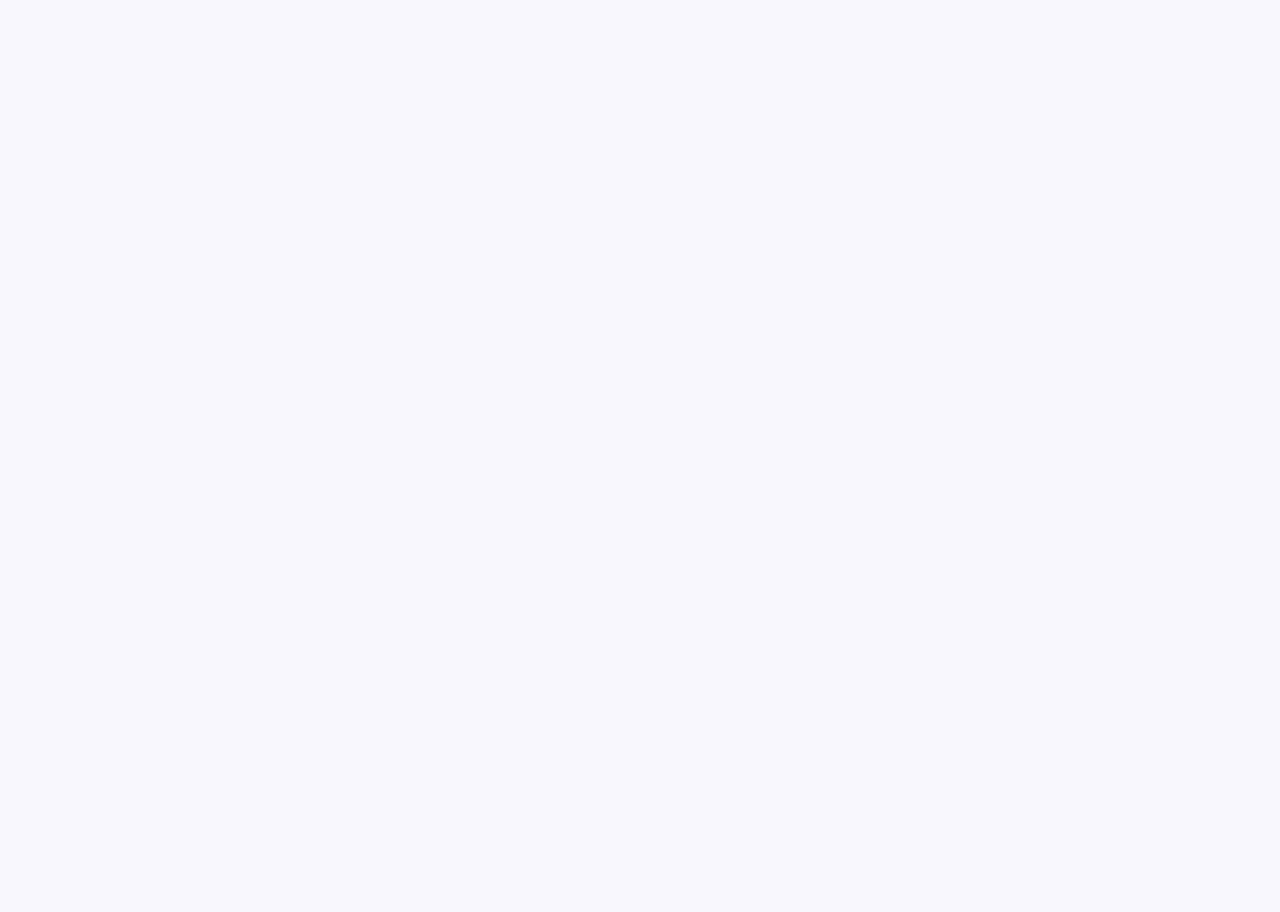
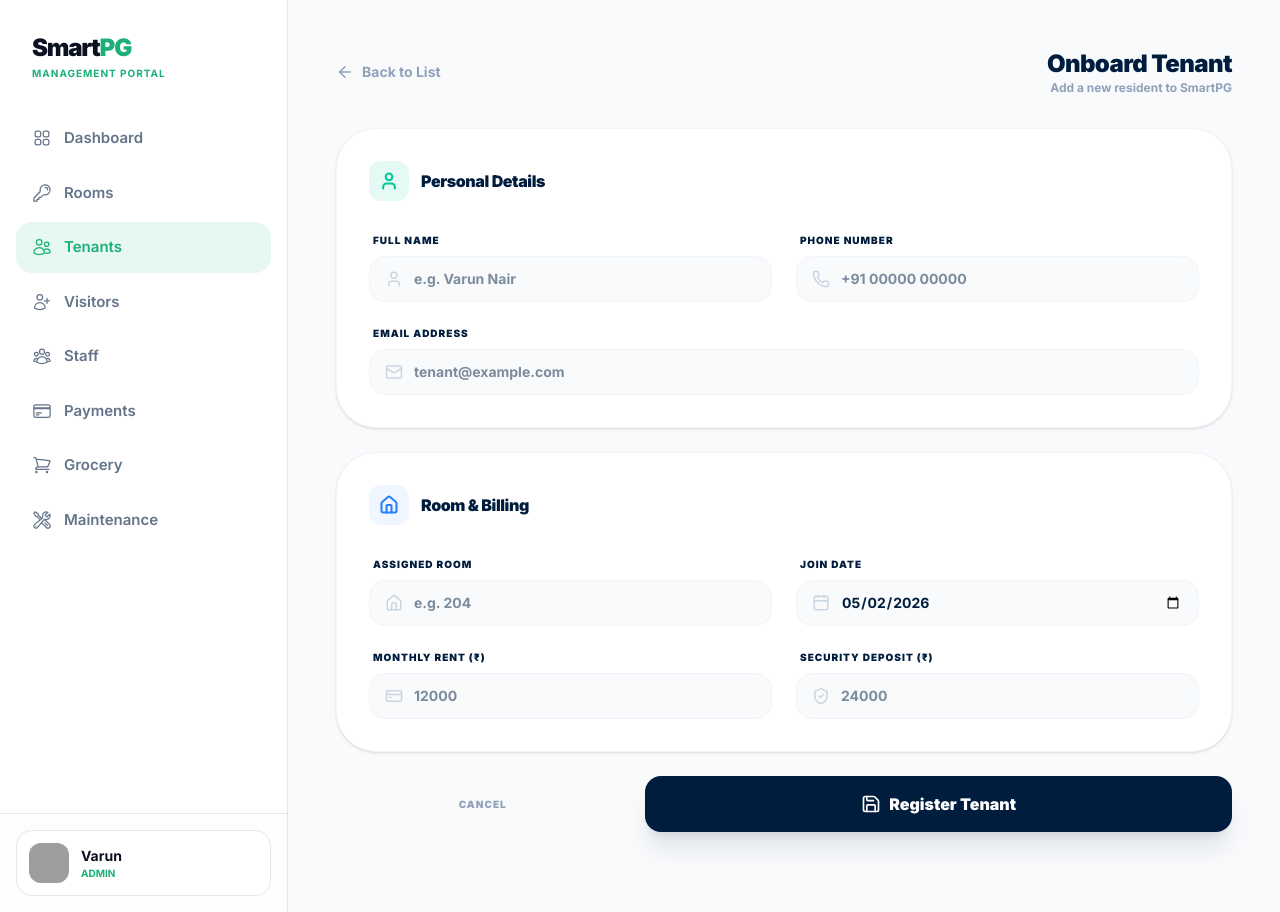
Before and after one commit to varuncareergize/smart-pg-portal-, a React (Vite) app: page /tenants/add in a window 1280 px wide. Before the commit this address had no page. Before the commit the page ends 800 px from the top, so only its background shows below. Built offline with nearby package versions, Linux system fonts and the light colour scheme; grey boxes are pictures that could not be loaded.

Commit message:
tentant_add

```diff
--- a/src/App.jsx
+++ b/src/App.jsx
@@ -15,6 +15,7 @@ import About from './pages/About';
 import Contact from './pages/Contact';
 import GroceryExpenses from './pages/GroceryExpenses';
 import Visitors from './pages/Visitors';
+import TenantsAdd from './pages/Tenant_add';
 
 function App() {
   return (
@@ -40,6 +41,7 @@ function App() {
           <Route path="/payments" element={<Payments />} />
           <Route path="/staff" element={<Staff />} />
           <Route path="/grocery" element={<GroceryExpenses />} />
+          <Route path='/tenants/add' element={<TenantsAdd />} />
         </Route>
       </Routes>
     </Router>
--- /dev/null
+++ b/src/pages/Tenant_add.jsx
@@ -0,0 +1,214 @@
+import React, { useState } from 'react';
+import { useNavigate } from 'react-router-dom';
+import {
+  UserPlus,
+  ArrowLeft,
+  Save,
+  User,
+  Phone,
+  Mail,
+  Home,
+  Calendar,
+  CreditCard,
+  ShieldCheck
+} from 'lucide-react';
+
+export default function TenantsAdd() {
+  const navigate = useNavigate();
+  const [loading, setLoading] = useState(false);
+  const [formData, setFormData] = useState({
+    full_name: '',
+    phone: '',
+    email: '',
+    room_number: '',
+    join_date: new Date().toISOString().split('T')[0],
+    security_deposit: '',
+    monthly_rent: '',
+    id_proof_type: 'Aadhar',
+  });
+
+  const handleSubmit = async (e) => {
+    e.preventDefault();
+    setLoading(true);
+
+    try {
+      // API call to your Django backend
+      const response = await fetch('http://127.0.0.1:8000/api/tenants/', {
+        method: 'POST',
+        headers: { 'Content-Type': 'application/json' },
+        credentials: 'include', // Critical for Django session auth
+        body: JSON.stringify(formData),
+      });
+
+      if (response.ok) {
+        navigate('/tenants');
+      }
+    } catch (error) {
+      console.error("Failed to add tenant:", error);
+    } finally {
+      setLoading(false);
+    }
+  };
+
+  const inputClass = "block w-full pl-11 pr-4 py-3 bg-slate-50 border border-slate-100 rounded-2xl text-sm font-bold text-[#001D3D] outline-none focus:ring-2 focus:ring-[#00C896]/10 focus:border-[#00C896] transition-all";
+  const labelClass = "text-[10px] font-black text-[#001D3D] uppercase tracking-widest ml-1 mb-2 block";
+
+  return (
+    <div className="max-w-4xl mx-auto space-y-8 pb-12">
+      {/* Header */}
+      <div className="flex items-center justify-between pt-4">
+        <button
+          onClick={() => navigate('/tenants')}
+          className="flex items-center gap-2 text-slate-400 hover:text-[#001D3D] font-bold text-sm transition-colors"
+        >
+          <ArrowLeft size={18} /> Back to List
+        </button>
+        <div className="text-right">
+          <h2 className="text-2xl font-black text-[#001D3D]">Onboard Tenant</h2>
+          <p className="text-slate-400 text-xs font-bold">Add a new resident to SmartPG</p>
+        </div>
+      </div>
+
+      <form onSubmit={handleSubmit} className="space-y-6">
+        {/* Personal Information Section */}
+        <div className="bg-white p-8 rounded-[40px] border border-slate-100 shadow-sm">
+          <div className="flex items-center gap-3 mb-8">
+            <div className="w-10 h-10 bg-[#00C896]/10 text-[#00C896] rounded-xl flex items-center justify-center">
+              <User size={20} strokeWidth={2.5} />
+            </div>
+            <h3 className="font-black text-[#001D3D]">Personal Details</h3>
+          </div>
+
+          <div className="grid grid-cols-1 md:grid-cols-2 gap-6">
+            <div className="space-y-1">
+              <label className={labelClass}>Full Name</label>
+              <div className="relative">
+                <User className="absolute left-4 top-3.5 text-slate-300" size={18} />
+                <input
+                  type="text"
+                  required
+                  placeholder="e.g. Varun Nair"
+                  className={inputClass}
+                  onChange={(e) => setFormData({...formData, full_name: e.target.value})}
+                />
+              </div>
+            </div>
+
+            <div className="space-y-1">
+              <label className={labelClass}>Phone Number</label>
+              <div className="relative">
+                <Phone className="absolute left-4 top-3.5 text-slate-300" size={18} />
+                <input
+                  type="tel"
+                  required
+                  placeholder="+91 00000 00000"
+                  className={inputClass}
+                  onChange={(e) => setFormData({...formData, phone: e.target.value})}
+                />
+              </div>
+            </div>
+
+            <div className="space-y-1 md:col-span-2">
+              <label className={labelClass}>Email Address</label>
+              <div className="relative">
+                <Mail className="absolute left-4 top-3.5 text-slate-300" size={18} />
+                <input
+                  type="email"
+                  placeholder="tenant@example.com"
+                  className={inputClass}
+                  onChange={(e) => setFormData({...formData, email: e.target.value})}
+                />
+              </div>
+            </div>
+          </div>
+        </div>
+
+        {/* Lease & Room Information Section */}
+        <div className="bg-white p-8 rounded-[40px] border border-slate-100 shadow-sm">
+          <div className="flex items-center gap-3 mb-8">
+            <div className="w-10 h-10 bg-blue-50 text-blue-500 rounded-xl flex items-center justify-center">
+              <Home size={20} strokeWidth={2.5} />
+            </div>
+            <h3 className="font-black text-[#001D3D]">Room & Billing</h3>
+          </div>
+
+          <div className="grid grid-cols-1 md:grid-cols-2 gap-6">
+            <div className="space-y-1">
+              <label className={labelClass}>Assigned Room</label>
+              <div className="relative">
+                <Home className="absolute left-4 top-3.5 text-slate-300" size={18} />
+                <input
+                  type="text"
+                  required
+                  placeholder="e.g. 204"
+                  className={inputClass}
+                  onChange={(e) => setFormData({...formData, room_number: e.target.value})}
+                />
+              </div>
+            </div>
+
+            <div className="space-y-1">
+              <label className={labelClass}>Join Date</label>
+              <div className="relative">
+                <Calendar className="absolute left-4 top-3.5 text-slate-300" size={18} />
+                <input
+                  type="date"
+                  required
+                  className={inputClass}
+                  value={formData.join_date}
+                  onChange={(e) => setFormData({...formData, join_date: e.target.value})}
+                />
+              </div>
+            </div>
+
+            <div className="space-y-1">
+              <label className={labelClass}>Monthly Rent (₹)</label>
+              <div className="relative">
+                <CreditCard className="absolute left-4 top-3.5 text-slate-300" size={18} />
+                <input
+                  type="number"
+                  required
+                  placeholder="12000"
+                  className={inputClass}
+                  onChange={(e) => setFormData({...formData, monthly_rent: e.target.value})}
+                />
+              </div>
+            </div>
+
+            <div className="space-y-1">
+              <label className={labelClass}>Security Deposit (₹)</label>
+              <div className="relative">
+                <ShieldCheck className="absolute left-4 top-3.5 text-slate-300" size={18} />
+                <input
+                  type="number"
+                  required
+                  placeholder="24000"
+                  className={inputClass}
+                  onChange={(e) => setFormData({...formData, security_deposit: e.target.value})}
+                />
+              </div>
+            </div>
+          </div>
+        </div>
+
+        {/* Actions */}
+        <div className="flex gap-4">
+          <button
+            type="button"
+            onClick={() => navigate('/tenants')}
+            className="flex-1 py-4 rounded-2xl font-black text-slate-400 hover:bg-slate-100 transition-all uppercase tracking-widest text-[10px]"
+          >
+            Cancel
+          </button>
+          <button
+            type="submit"
+            disabled={loading}
+            className="flex-[2] bg-[#001D3D] text-white py-4 rounded-2xl font-black flex items-center justify-center gap-2 hover:bg-[#00C896] shadow-xl shadow-[#001D3D]/10 transition-all active:scale-[0.98] disabled:opacity-50"
+          >
+            {loading ? "Processing..." : <><Save size={20} /> Register Tenant</>}
+          </button>
+        </div>
+      </form>
+    </div>
+  );
+}
```
